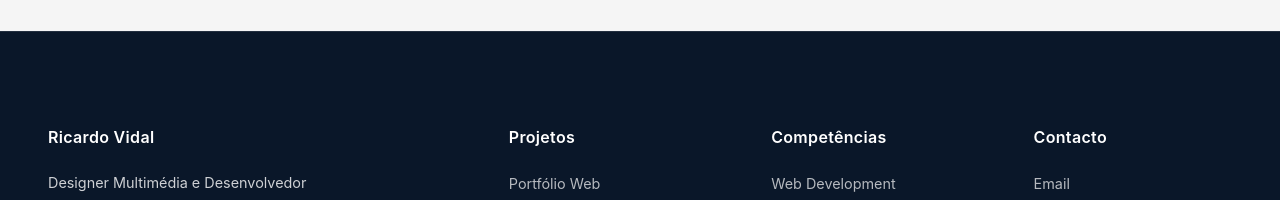
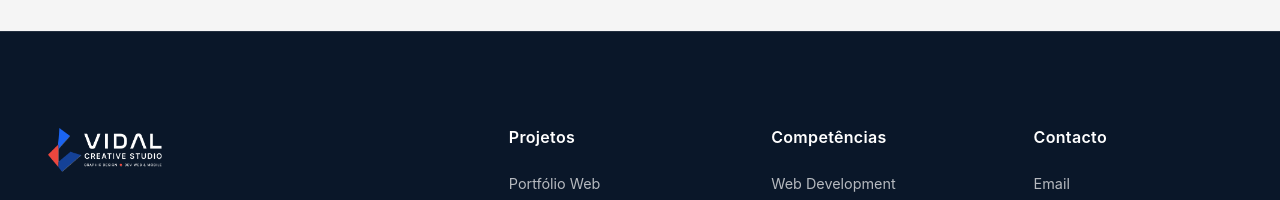
Before and after one commit to rickardovidal/portfolio-pern-app, a React (Vite) app in the folder frontend/: page / in a window 1280 px wide. Shown: the part 9980-10180 px from the top of the page. Built offline with nearby package versions, Linux system fonts and the light colour scheme; no server answers.

Commit message:
feat: logotipo Vidal Creative Studio no rodape (versao fundo escuro)

```diff
--- a/frontend/src/components/layout/Footer.jsx
+++ b/frontend/src/components/layout/Footer.jsx
@@ -14,7 +14,7 @@ const Footer = () => {
             <div className={styles.footerContainer}>
                 <div className={styles.footerContent}>
                     <div className={styles.footerSection}>
-                        <h4>Ricardo Vidal</h4>
+                        <img src="/logo-dark-bg.png" alt="Vidal Creative Studio" className={styles.footerLogo} />
                         <p>Designer Multimédia e Desenvolvedor especializado em criar experiências digitais inovadoras que combinam estética e funcionalidade.</p>
                         <div className={styles.socialLinks}>
                             {socialLinks.map((link, index) => (
--- a/frontend/src/components/layout/Footer.module.css
+++ b/frontend/src/components/layout/Footer.module.css
@@ -25,6 +25,13 @@
     color: var(--white);
     margin-bottom: 1.5rem;
     letter-spacing: 0.02em;
+}
+
+.footerLogo {
+    height: 44px;
+    width: auto;
+    display: block;
+    margin-bottom: 1.5rem;
 }
 
 .footerSection p {
```
